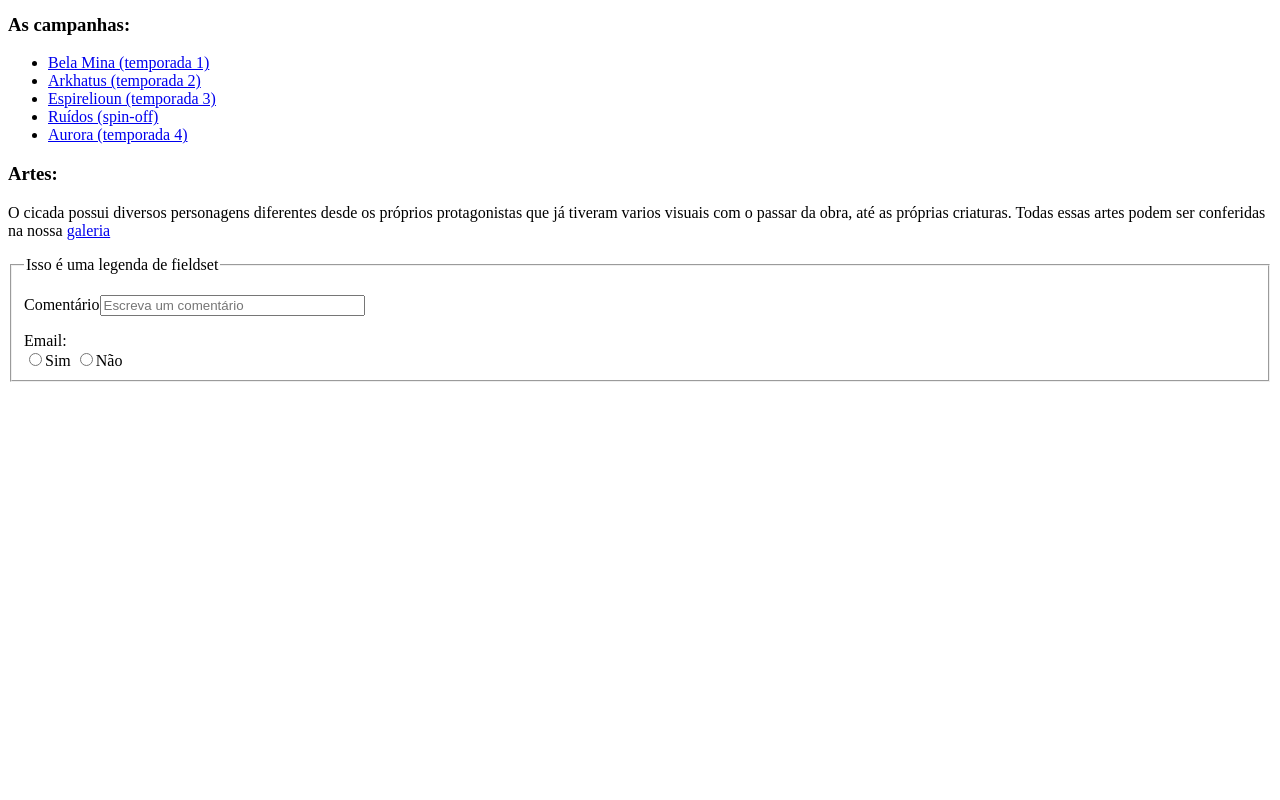
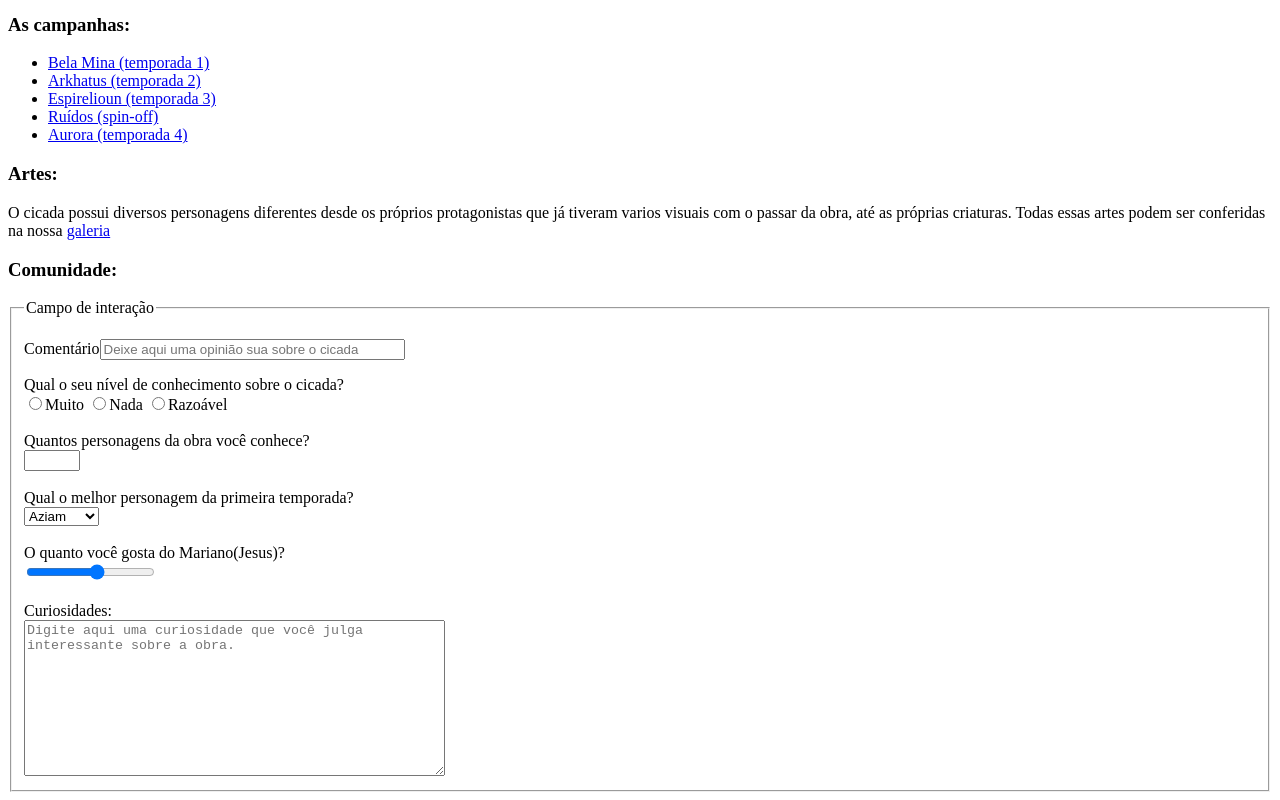
Before and after one commit to Putzlek/Site_cicada, a plain HTML site: page index.html in a window 1280 px wide. Shown: the part 1061-1861 px from the top of the page. Before the commit the page ends 1451 px from the top, so only its background shows below. Drawn offline with Linux system fonts and the light colour scheme.

Commit message:
Update index.html

```diff
--- a/index.html
+++ b/index.html
@@ -60,12 +60,33 @@
             com o passar da obra, até as próprias criaturas. Todas essas artes podem ser conferidas na nossa
             <a href=Galeria.html>galeria</a>
         </p>
+        <h3>Comunidade: </h3>
         <fieldset>
-            <legend>Isso é uma legenda de fieldset</legend>
-            <p><label for="idTexto">Comentário</label><input type="text" name="Coment" id="idComent" size="30" placeholder="Escreva um comentário"></p>
-            <label for="id1">Email:</label><br><input type="radio" name="IgualParaTodosOsRadioDeUmaMesmaEntrada" value="Opção 1" id="id1"><label
-            for="id1">Sim</label>
-        <input type="radio" name="IgualParaTodosOsRadioDeUmaMesmaEntrada" value="Opção 2" id="id2"><label for="id2">Não</label>
+            <legend>Campo de interação</legend>
+            <p><label for="idTexto">Comentário</label><input type="text" name="Coment" id="idComent" size="35" placeholder="Deixe aqui uma opinião sua sobre o cicada"></p>
+            <label for="id1">Qual o seu nível de conhecimento sobre o cicada?</label><br><input type="radio" name="IgualParaTodosOsRadioDeUmaMesmaEntrada" value="Opção 1" id="id1"><label
+            for="id1">Muito</label>
+        <input type="radio" name="IgualParaTodosOsRadioDeUmaMesmaEntrada" value="Opção 2" id="id2"><label for="id2">Nada</label>
+        <input type="radio" name="IgualParaTodosOsRadioDeUmaMesmaEntrada" value="Opção 3" id="id3"><label for="id3">Razoável</label>
+        <br>
+        <br>
+        <label for="idNum">Quantos personagens da obra você conhece?</label><br><input type="number" name="nNum" id="idNum" min="0" max="50">
+        <br>
+        <br>
+            <label for="idSelecao">Qual o melhor personagem da primeira temporada?</label><br>
+            <select name="nSelecao" id="idSelecao">
+                <option value="Aziam">Aziam</option>
+                <option value="Stella">Stella</option>
+                <option value="Calango">Calango</option>
+                <option value="Kowalski">Kowalski</option>
+                <option value="Prefeito">Prefeito</option>
+            </select>
+            <br>
+            <br>
+            <label for="idRange">O quanto você gosta do Mariano(Jesus)?</label><br><input type="range" min="1" max="10" name="nRange" id="idRange">
+            <br>
+            <br>
+            <label for="idCaixa">Curiosidades:</label><br><textarea type="text" cols="50" rows="10" placeholder="Digite aqui uma curiosidade que você julga interessante sobre a obra." name="nCurios" id="idCurios"></textarea><br>
     </fieldset>
     </body>
 </html>
```
